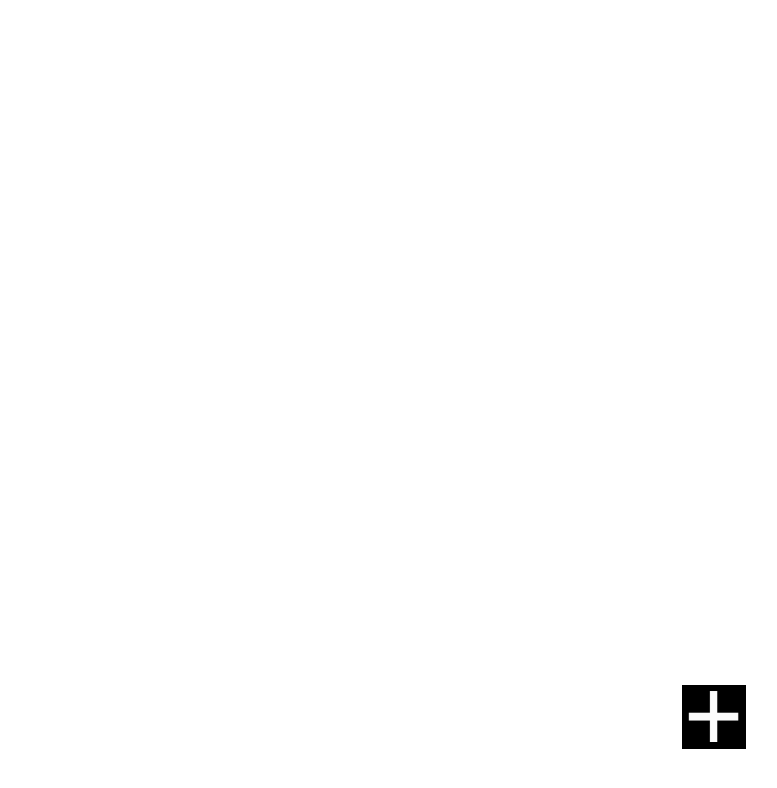
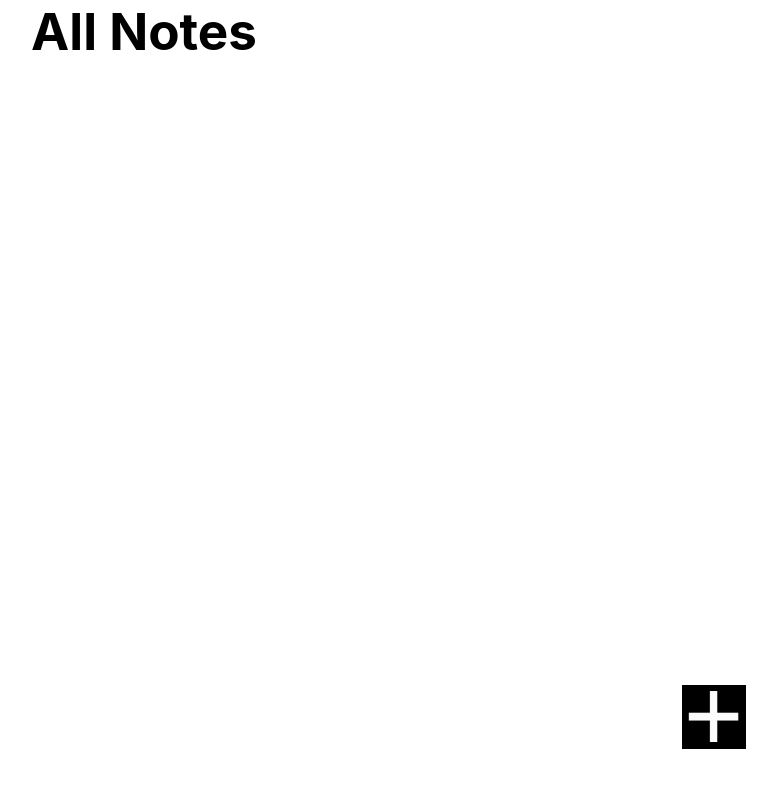
Before and after one commit to KrisHHFI/React-Full-Stack-Project, a React (Create React App) app: page / in a window 1280 px wide. Shown: the top 788 px of the page, without its empty margins (496-1273 px from the left). Built offline with nearby package versions, Linux system fonts and the light colour scheme.

Commit message:
All notes title added

```diff
--- a/src/App.css
+++ b/src/App.css
@@ -12,6 +12,12 @@
   width: 5vw;
 }
 
+.mainTitle {
+  font-size: clamp(40px, 4vw, 60px);
+  font-weight: bold;
+  text-align: center;
+}
+
 .plusImage {
   height: 4vw;
   min-height: 50px;
--- a/src/App.js
+++ b/src/App.js
@@ -7,9 +7,15 @@ function App() {
   };
 
   return (
-    <div className="addNoteButton" onClick={addNoteButtonPress}>
-      <img src={plusImage} className="plusImage" alt="Plus Image" />
+    <div>
+      <div className="mainTitle">
+        All Notes
+      </div>
+      <div className="addNoteButton" onClick={addNoteButtonPress}>
+        <img src={plusImage} className="plusImage" alt="Plus Image" />
+      </div>
     </div>
+
   );
 }
 
```
